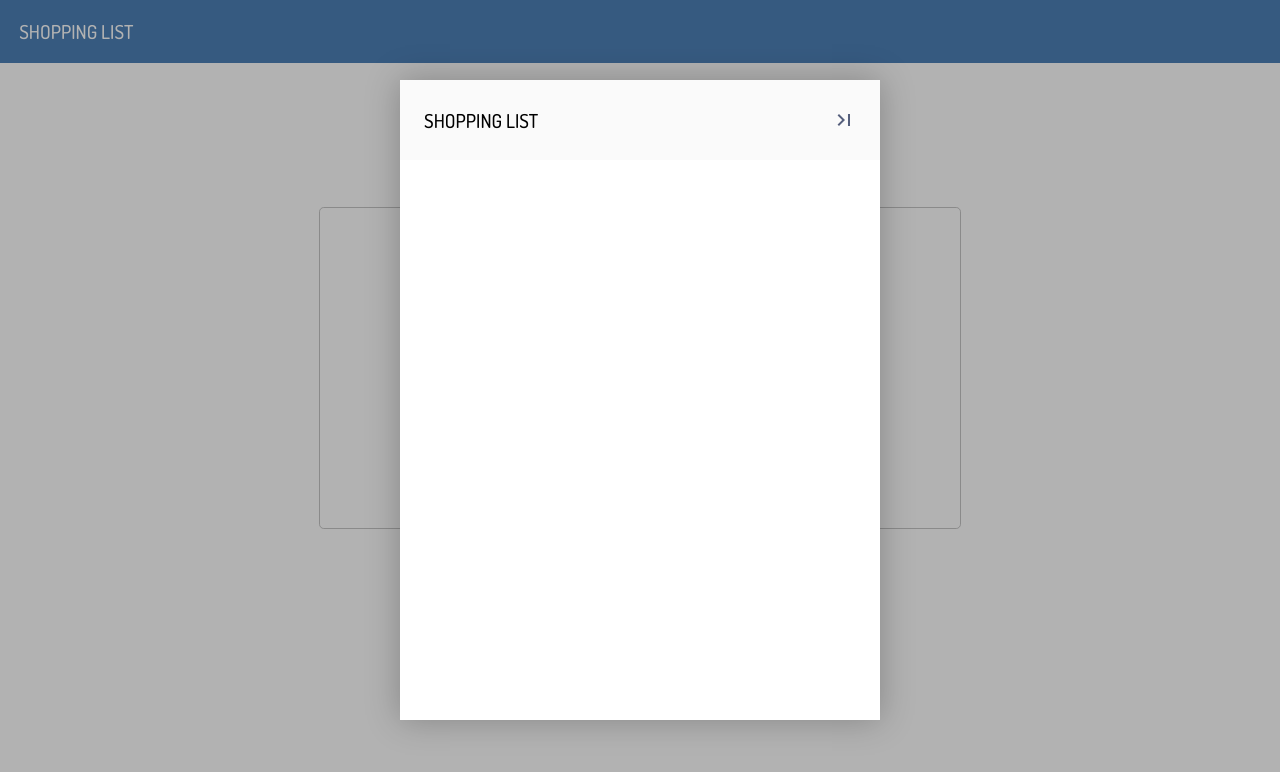
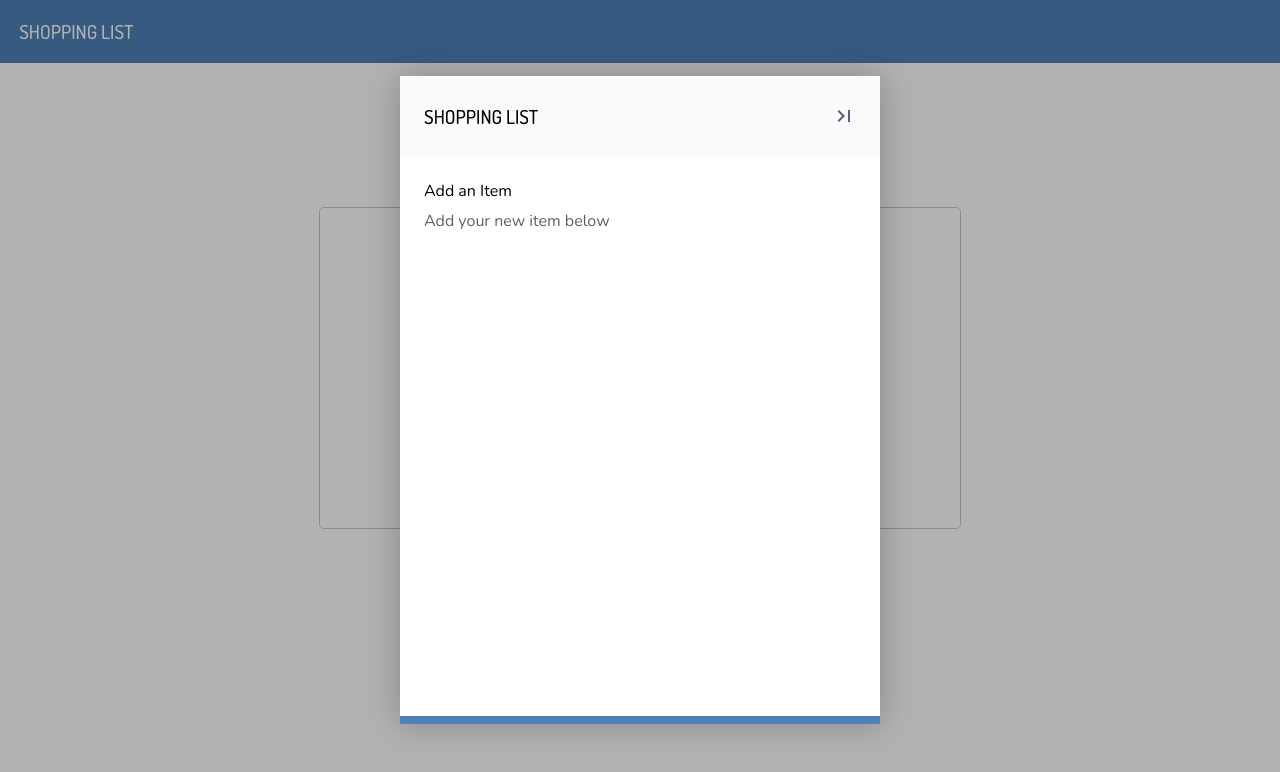
Before and after one commit to ronakh130/Veritone-ShoppingList, a React app: page / in a window 1280 px wide. Both pictures are taken after a click on the button "Add your first item". Built offline with nearby package versions, Linux system fonts and the light colour scheme.

Commit message:
Create modal text files

```diff
--- a/src/client/index.scss
+++ b/src/client/index.scss
@@ -6,6 +6,8 @@ html, body, #root {
   --header: #4d81b7;
   --modal-header: #FAFAFA;
   --menu-border: #87898c;
+
+  --modal-subtitle: #5C6269;
 
   --checkbox-border: #C6C6C6;
   --checkbox-filled: #4D81B7;
--- a/src/client/modals/AddItemModal.jsx
+++ b/src/client/modals/AddItemModal.jsx
@@ -1,18 +1,32 @@
-import React, { useEffect } from 'react';
+import React from 'react';
 import styled from '@emotion/styled';
 import ModalHeader from './ModalHeader';
+import Title from './ModalText/Title';
+import Subtitle from './ModalText/Subtitle';
 
 const AddModal = styled.div`
   width: 30rem;
   height: 40rem;
   background-color: white;
   box-shadow: 0 0 2rem rgba(0, 0, 0, 0.25);
+  border-bottom: 0.5rem solid var(--checkbox-filled);
+  display: flex;
+  flex-direction: column;
+`;
+
+const BodyWrapper = styled.div`
+  flex: 1 0 80%;
 `;
 
 const AddItemModal = () => {
   return (
     <AddModal>
       <ModalHeader />
+      <BodyWrapper>
+        <Title text={'Add an Item'} />
+        <Subtitle text={'Add your new item below'} />
+
+      </BodyWrapper>
     </AddModal>
   )
 }
--- a/src/client/modals/ExitModal.jsx
+++ b/src/client/modals/ExitModal.jsx
@@ -3,11 +3,14 @@ import React from 'react';
 const style = {
   padding: '0rem 1.5rem',
   color: 'var(--control-icons)',
-}
+};
 
 const ExitModal = () => {
+  return (
+    <span className='material-icons-outlined' style={style}>
+      last_page
+    </span>
+  );
+};
 
-  return <span className='material-icons-outlined' style={style}>last_page</span>;
-}
-
-export default ExitModal
+export default ExitModal;
--- /dev/null
+++ b/src/client/modals/ModalText/Subtitle.jsx
@@ -0,0 +1,16 @@
+import React from 'react';
+import styled from '@emotion/styled';
+
+const SubtitleText = styled.p`
+  font-family: 'Nunito', sans-serif;
+  margin: 0.5rem 1.5rem;
+  color: var(--modal-subtitle);
+`;
+
+const Subtitle = ({text}) => {
+  return (
+    <SubtitleText>{text}</SubtitleText>
+  )
+}
+
+export default Subtitle;
--- /dev/null
+++ b/src/client/modals/ModalText/Title.jsx
@@ -0,0 +1,15 @@
+import React from 'react';
+import styled from '@emotion/styled';
+
+const TitleText = styled.p`
+  font-family: 'Nunito', sans-serif;
+  margin: 1.5rem 1.5rem 0.5rem 1.5rem;
+`;
+
+const Title = ({text}) => {
+  return (
+    <TitleText>{text}</TitleText>
+  )
+}
+
+export default Title
```
